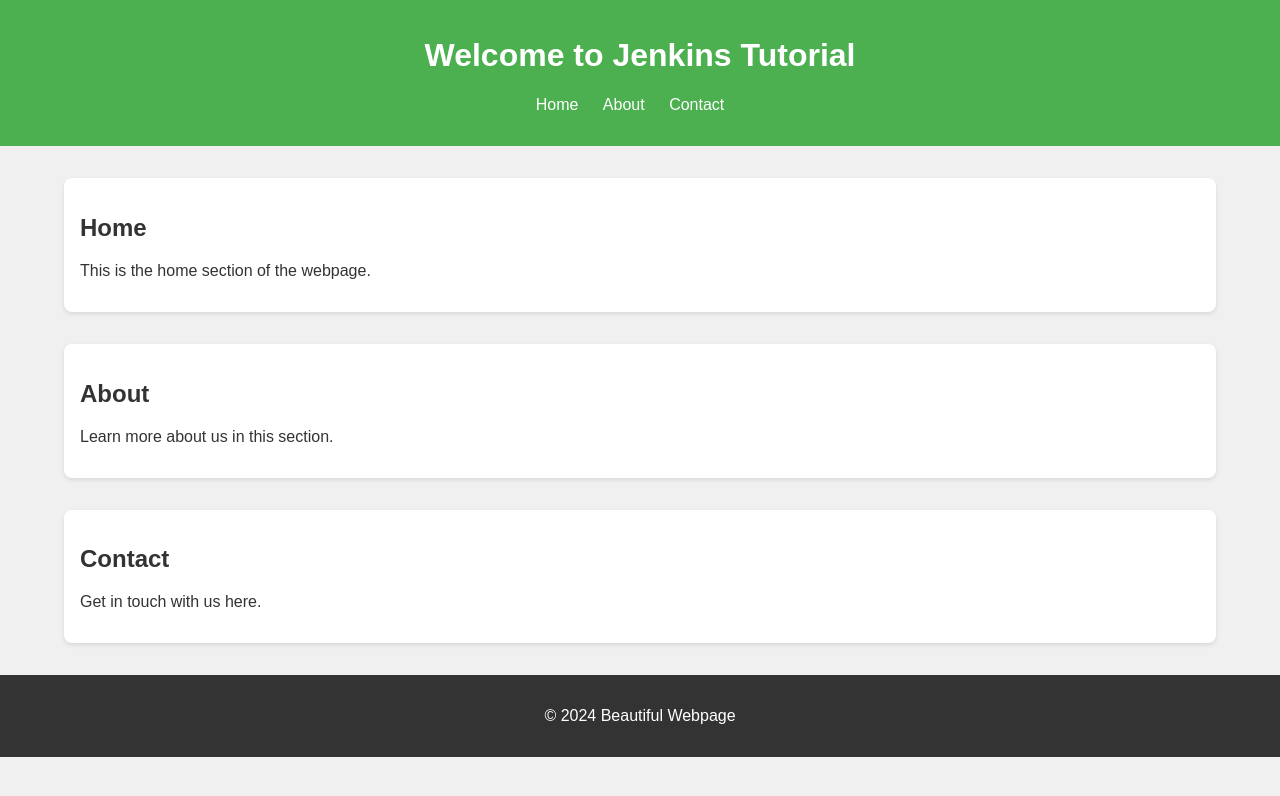
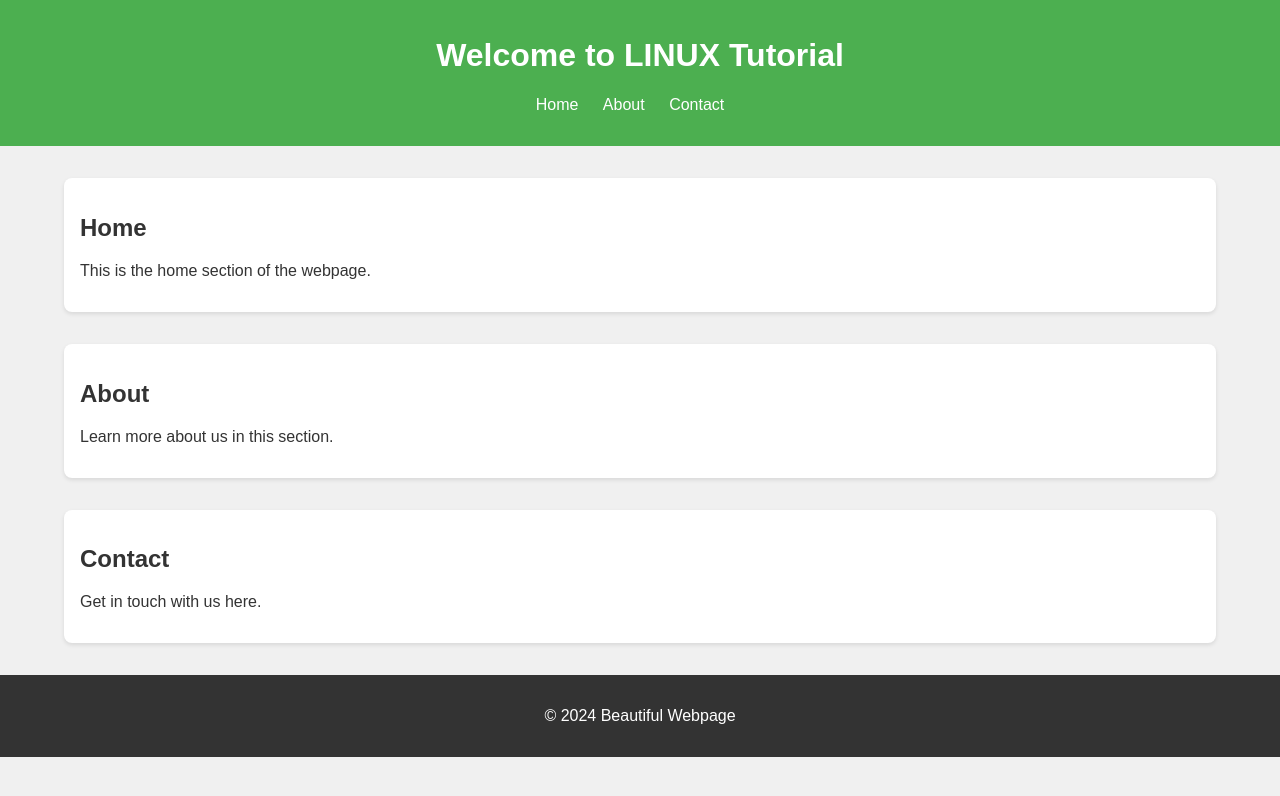
Before and after one commit to Mygit1515/python_code, a plain HTML site: page index.html in a window 1280 px wide. Drawn offline with Linux system fonts and the light colour scheme.

Commit message:
Update index.html

```diff
--- a/index.html
+++ b/index.html
@@ -51,7 +51,7 @@
 </head>
 <body>
     <header>
-        <h1>Welcome to Jenkins Tutorial</h1>
+        <h1>Welcome to LINUX Tutorial</h1>
         <nav>
             <ul>
                 <li><a href="#home">Home</a></li>
```
